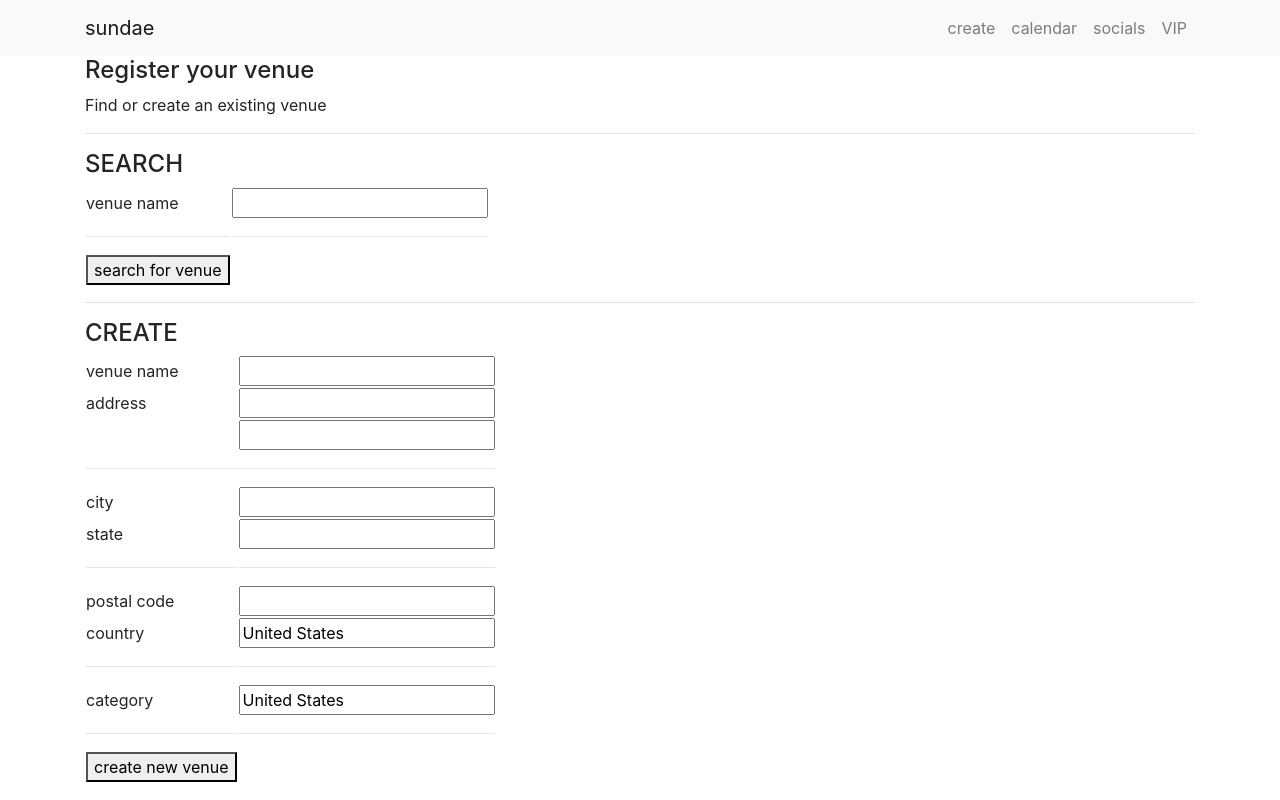
After one commit to chewka/sundae, a Flask app: page /register in a window 1280 px wide. The commit adds this page. Run offline with Flask 2, Linux system fonts and the light colour scheme; some libraries are stand-ins or nearby versions.

Commit message:
looking good, routes routing

```diff
--- a/server.py
+++ b/server.py
@@ -21,6 +21,18 @@ def calendar():
     else:
         return redirect('/join')
 
+@app.route('/create', methods=['GET', 'POST'])
+def create():
+#@login_required
+    if 'user_id' not in session:
+        redirect('/email')
+
+    if request.method == 'POST':
+        #somehow render the custom url
+        return redirect('/event')
+    else:
+        return redirect('/register')
+
 @app.route('/email', methods=['POST', 'GET'])
 def check_email():
     """Looks for email in users and sends user_id to join route; \
@@ -28,36 +40,25 @@ def check_email():
 
     if request.method == 'POST':
         email = request.form.get('email')
+        user = User.query.filter_by(email=email).first()
+        session['user_id'] = user.id
 
-        if User.query.filter_by(email=email).first() \
-           and User.query.filter_by(role='sundae').first():
+        if user and user.role == 'sundae':
             flash("You've been here before! Let's get you set up")
-            user = User.query.filter_by(email=email).first()
-            session['user_id'] = user.id
-            return redirect('/join', email=user.email) #sends to join
+            return redirect('/join') #, email=user.email) #sends to join
 
-        if User.query.filter_by(email=email).first() \
-           and User.query.filter_by(role='user').first():
-            user = User.query.filter_by(email=email).first()
-            session['user_id'] = user.id
-            render_template('/VIP-only', email=user.email) #sends to login
+        if user and user.role ==  'user':
+            render_template('/VIP-only.html') #, email=user.email) #sends to login
 
         else:
             user = User(email=email)
             db.session.add(user)
             db.session.commit()
             session['user_id'] = user.id
-            return redirect('/join', email=user.email) #sends to join
+            return redirect('/join') #, email=user.email) #sends to join
 
     return render_template('email.html')
 
-@app.route('/create', methods=['GET', 'POST'])
-def create():
-    if request.method == 'POST':
-        #somehow render the custom url
-        return redirect('/event')
-    else:
-        return render_template('/create.html')
 
 @app.route('/exit') #login required
 def exit():
@@ -78,20 +79,36 @@ def join():
         if request.method == 'POST':
             username = request.form.get('username')
             password = request.form.get('password')
+            fname = request.form.get('fname')
+            lname = request.form.get('lname')
             postal_code = request.form.get('postal_code')
+            phone = request.form.get('phone')
             role = 'user'
 
-            session.query().\
-            filter(User.id == session['user_id']).\
+            usr_id = session['user_id']
+
+            db.session.query().\
+            filter(User.id == usr_id).\
             update({"username": (username), \
                     "password": (password), \
+                    "fname": (fname), \
+                    "lname": (lname), \
                     "postal_code": (postal_code), \
+                    "phone": (phone), \
                     "role": (role)})
-            session.commit()
+            db.session.commit()
 
             return redirect('/intro')
         return render_template('/join.html')
     return redirect('/email')
+
+@app.route('/register')
+def register_venue():
+    return render_template('/register.html')
+
+@app.route('/socials', methods=['GET'])
+def show_socials():
+    return render_template('/socials.html') #, event_url=url)
 
 @app.route('/RSVP', methods=['GET'])
 def RSVP():
--- /dev/null
+++ b/templates/register.html
@@ -0,0 +1,122 @@
+{% extends 'base.html' %}
+
+{% block title %}
+Host an event!
+{% endblock %}
+
+{% block styles %}
+<link rel="stylesheet" href="static/form.css">
+{% endblock %}
+
+<div id="flash">
+{% for flash in get_flashed_messages() %}
+  {{ flash }}
+{% endfor %}
+</div>
+
+{% block content %}
+<div class="container">
+  <h4>Register your venue</h4>
+  <p>Find or create an existing venue</p>
+  <hr>
+  <h4> SEARCH </h4>
+  <form class="create" action="/create" method="POST">
+    <table>
+      <tr>
+        <td>venue name</td>
+        <td>
+          <input type="textbox" name="name" required>
+        </td>
+      </tr>
+      <tr>
+        <td><hr></td>
+        <td><hr></td>
+      </tr>
+      <tr>
+        <td>
+          <button type="submit">search for venue </button>
+        </td>
+      </tr>
+    </table>
+  </form>
+  </form>
+  <hr>
+  <h4> CREATE </h4>
+  <form class="create" action="/create" method="POST">
+    <table>
+      <tr>
+        <td>venue name</td>
+        <td>
+          <input type="textbox" name="name" required>
+        </td>
+      </tr>
+      <tr>
+        <td>address</td>
+        <td>
+          <input type="textbox" name="addr_1" required>
+        </td>
+      </tr>
+      <tr>
+        <td> </td>
+        <td>
+          <input type="textbox" name="addr_2" required>
+        </td>
+      </tr>
+      <tr>
+        <td><hr></td>
+        <td><hr></td>
+      </tr>
+      <tr>
+        <td>city</td>
+        <td>
+          <input type="textbox" name="city" required>
+        </td>
+      </tr>
+      <tr>
+        <td>state</td>
+        <td>
+          <input type="textbox" name="state" required>
+        </td>
+      </tr>
+      <tr>
+        <td><hr></td>
+        <td><hr></td>
+      </tr>
+	    <tr>
+		    <td>postal code</td>
+		    <td>
+          <input type="textbox" name="postal_code" required>
+        </td>
+	    </tr>
+      <tr>
+        <td>country</td>
+        <td>
+          <input type="textbox" name="country" value="United States">
+        </td>
+      </tr>
+      <tr>
+        <td><hr></td>
+        <td><hr></td>
+      </tr>
+      <tr>
+        <td>category</td>
+        <td>
+          <input type="textbox" name="subcategory" value="United States">
+        </td>
+      </tr>
+      <tr>
+        <td><hr></td>
+        <td><hr></td>
+      </tr>
+      <tr>
+        <td>
+          <button type="submit">create new venue </button>
+        </td>
+      </tr>
+    </table>
+  </form>
+
+
+
+</div> <!-- /container -->
+{% endblock %}
```
Also changed, not shown: templates/create.html (+1 -7 lines), templates/join.html (+3 -5 lines).
